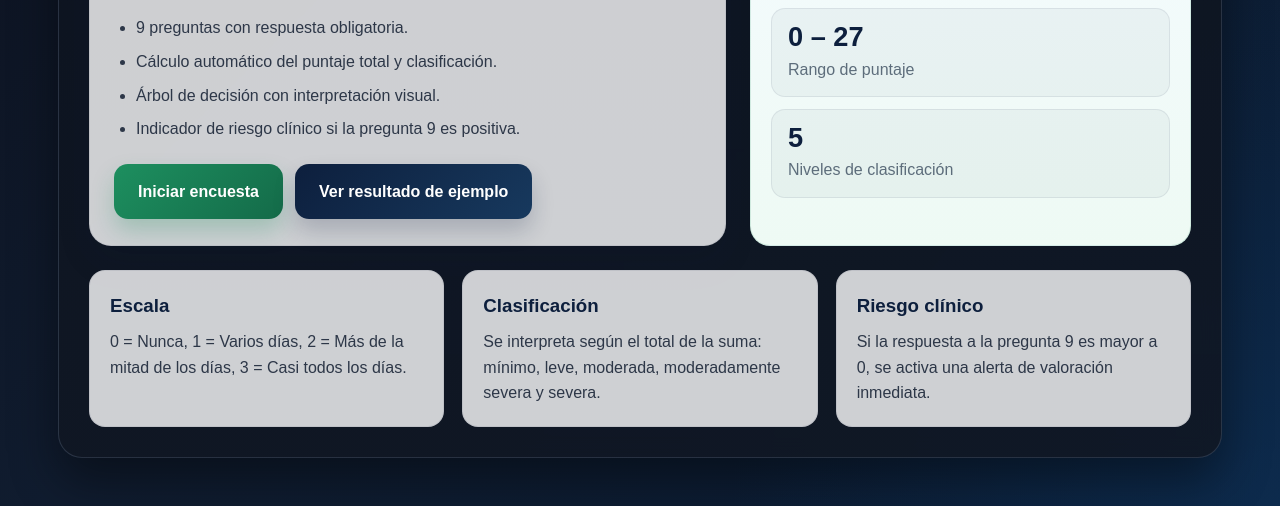
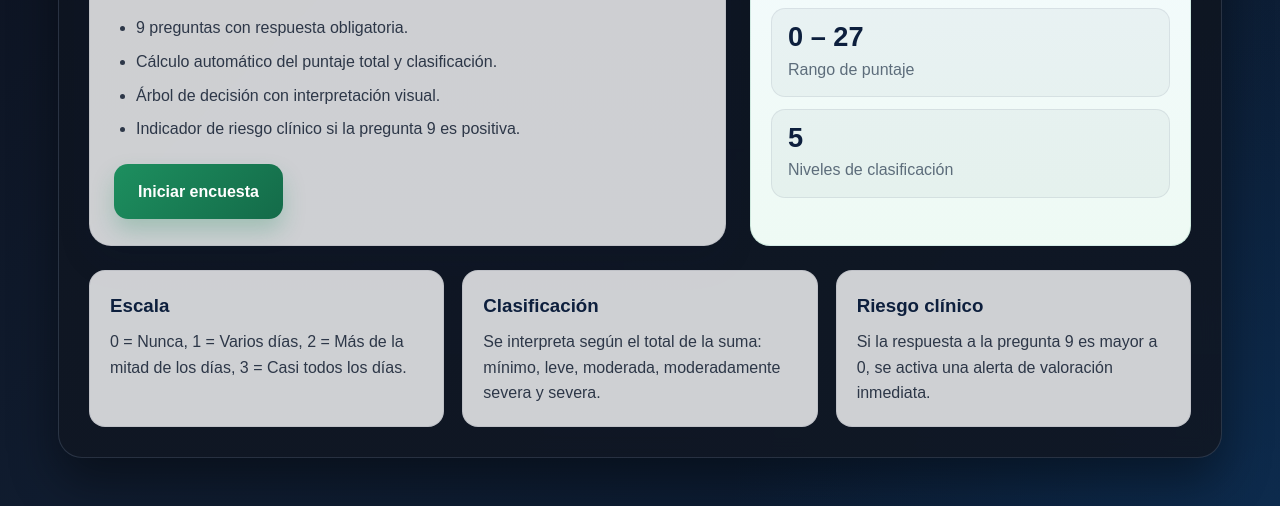
Before and after one commit to ButterOnToast13/SEMSIS-Proyecto, a plain HTML site: page index.html in a window 1280 px wide. Shown: the part 805-1311 px from the top of the page. Drawn offline with Linux system fonts and the light colour scheme.

Commit message:
Add files via upload

```diff
--- a/index.html
+++ b/index.html
@@ -448,7 +448,6 @@
             </ul>
             <div class="cta-stack">
               <a href="encuesta.html" class="btn btn-primary">Iniciar encuesta</a>
-              <a href="resultado.html" class="btn btn-secondary">Ver resultado de ejemplo</a>
             </div>
           </section>
 
```
